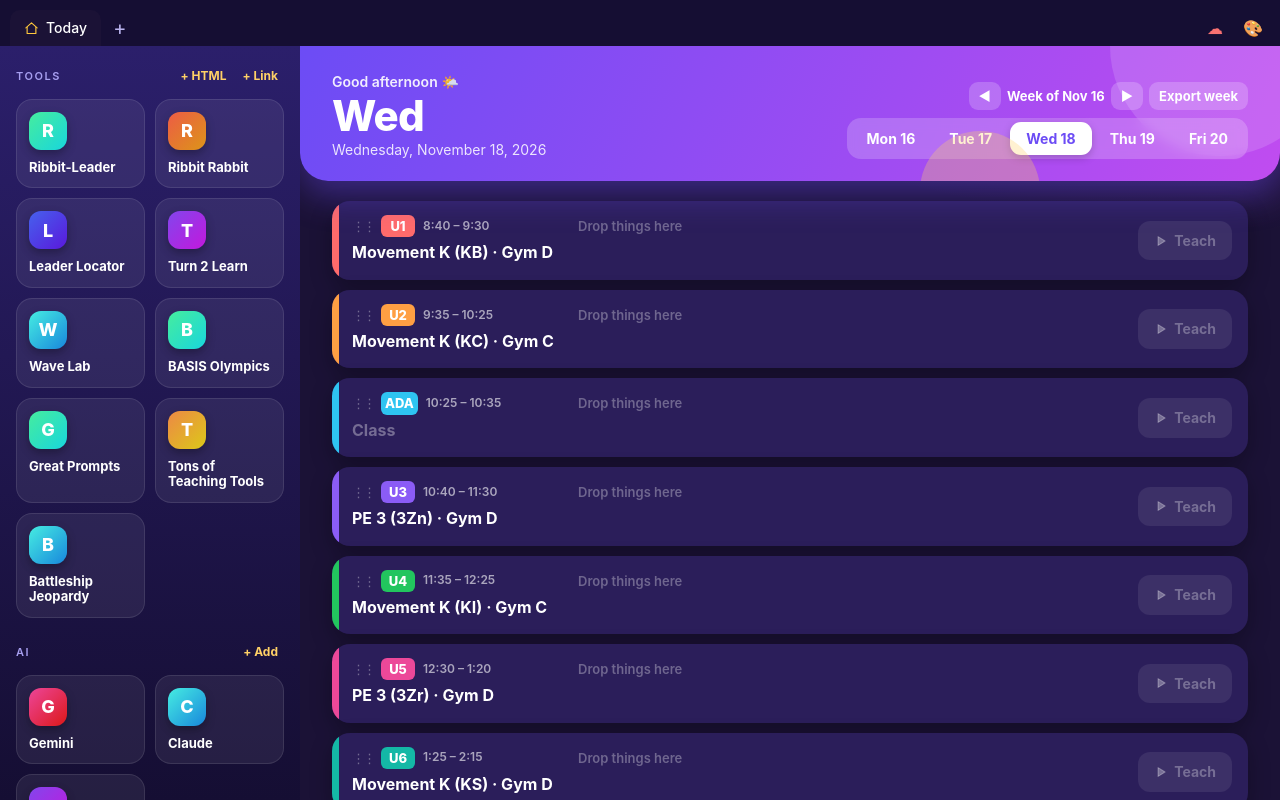
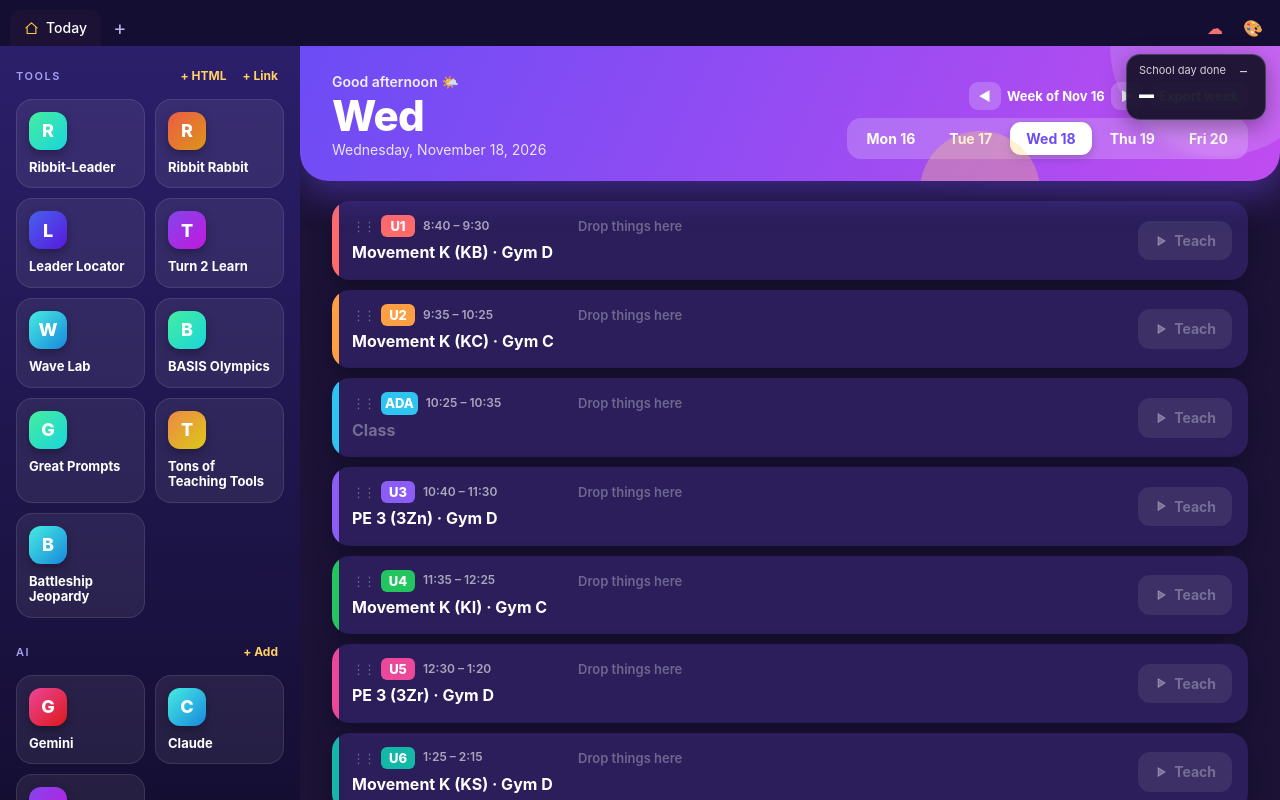
Before and after one commit to mcdanieljordan/Lily-Path-Suite, a website: page index.html in a window 1280 px wide. Drawn offline with nearby package versions, Linux system fonts and the light colour scheme.

Commit message:
Lily Path: follow real clock (today/now/next) and draggable period countdown on every tab

```diff
--- a/app.js
+++ b/app.js
@@ -333,6 +333,64 @@ function markNow() {
     el.classList.toggle('now', !!(isToday && r && mins >= r[0] && mins < r[1]));
   });
 }
+/* ---- now / next: follow the real clock, and a draggable countdown that shows on every Lily Path tab ---- */
+function schedNow() {
+  const d = new Date(), mins = d.getHours() * 60 + d.getMinutes() + d.getSeconds() / 60;
+  if (d.getDay() < 1 || d.getDay() > 5) return null;
+  const rs = S.periods.map(p => ({ p, r: parseRange(p.time) })).filter(x => x.r).sort((x, y) => x.r[0] - y.r[0]);
+  const cur = rs.find(x => mins >= x.r[0] && mins < x.r[1]);
+  const nxt = rs.find(x => x.r[0] > mins);
+  return { mins, cur, nxt };
+}
+let lastNowPid = null;
+function followClock(force) {
+  const n = schedNow(); if (!n) return;
+  const pid = n.cur ? n.cur.p.id : (n.nxt ? 'n' + n.nxt.p.id : 'none');
+  if (!force && pid === lastNowPid) return;
+  lastNowPid = pid;
+  const d = new Date(), editing = document.activeElement && document.activeElement.matches('input,textarea');
+  if (!editing) { S.wk = mondayOf(d); S.day = DAYS[d.getDay() - 1][0]; renderToday(); }
+  document.querySelectorAll(".period.next").forEach(e => e.classList.remove("next"));
+  if (n.nxt) { const e = $(`.period[data-pid="${n.nxt.p.id}"]`); if (e) e.classList.add('next'); }
+  const nowEl = n.cur && $(`.period[data-pid="${n.cur.p.id}"]`);
+  let onToday = true; try { onToday = active === TODAY_TAB; } catch (e) {}
+  if (nowEl && onToday) nowEl.scrollIntoView({ block: 'nearest', behavior: 'smooth' });
+}
+const fmtLeft = s => { s = Math.max(0, Math.ceil(s)); const h = Math.floor(s / 3600), m = Math.floor(s % 3600 / 60), x = s % 60; return (h ? h + ':' + String(m).padStart(2, '0') : m) + ':' + String(x).padStart(2, '0'); };
+(function periodClock() {
+  const el = document.createElement('div'); el.id = 'pclock';
+  el.innerHTML = '<div class="pc-top"><span class="pc-lbl"></span><button class="pc-x" title="Hide">–</button></div><div class="pc-time"></div><div class="pc-next"></div>';
+  document.body.appendChild(el);
+  let pos = null; try { pos = JSON.parse(localStorage.getItem('lily-pclock-pos') || 'null'); } catch (e) {}
+  const place = () => { if (pos) { el.style.left = Math.min(Math.max(0, pos.x), innerWidth - 60) + 'px'; el.style.top = Math.min(Math.max(0, pos.y), innerHeight - 40) + 'px'; el.style.right = 'auto'; } };
+  place(); addEventListener('resize', place);
+  let mini = false; try { mini = localStorage.getItem('lily-pclock-mini') === '1'; } catch (e) {}
+  const applyMini = () => el.classList.toggle('mini', mini);
+  applyMini();
+  el.querySelector('.pc-x').onclick = e => { e.stopPropagation(); mini = !mini; applyMini(); try { localStorage.setItem('lily-pclock-mini', mini ? '1' : '0'); } catch (e2) {} };
+  let dr = null;
+  el.addEventListener('pointerdown', e => { if (e.target.closest('button')) return; const r = el.getBoundingClientRect(); dr = { dx: e.clientX - r.left, dy: e.clientY - r.top }; el.setPointerCapture(e.pointerId); el.classList.add('drag'); });
+  el.addEventListener('pointermove', e => { if (!dr) return; pos = { x: e.clientX - dr.dx, y: e.clientY - dr.dy }; place(); });
+  const end = () => { if (!dr) return; dr = null; el.classList.remove('drag'); try { localStorage.setItem('lily-pclock-pos', JSON.stringify(pos)); } catch (e) {} };
+  el.addEventListener('pointerup', end); el.addEventListener('pointercancel', end);
+  const tick = () => {
+    const n = schedNow(), lbl = el.querySelector('.pc-lbl'), tm = el.querySelector('.pc-time'), nx = el.querySelector('.pc-next');
+    el.classList.remove('low');
+    if (!n || (!n.cur && !n.nxt)) { lbl.textContent = n ? 'School day done' : 'No school today'; tm.textContent = '–'; nx.textContent = ''; return; }
+    if (n.cur) {
+      const left = (n.cur.r[1] - n.mins) * 60; lbl.textContent = n.cur.p.label + ' ends in'; tm.textContent = fmtLeft(left);
+      el.classList.toggle('low', left <= 300);
+      nx.textContent = n.nxt ? 'Next: ' + n.nxt.p.label + (n.nxt.p.cls ? ' · ' + n.nxt.p.cls.split('·')[0].trim() : '') : 'Last period';
+    } else {
+      lbl.textContent = n.nxt.p.label + ' starts in'; tm.textContent = fmtLeft((n.nxt.r[0] - n.mins) * 60);
+      nx.textContent = n.nxt.p.cls ? n.nxt.p.cls.split('·')[0].trim() : '';
+    }
+    followClock(false);
+  };
+  setInterval(tick, 1000); tick();
+})();
+addEventListener('DOMContentLoaded', () => followClock(true));
+setTimeout(() => followClock(true), 400);
 setInterval(markNow, 30000);
 
 function urlItem(u) {
--- a/index.html
+++ b/index.html
@@ -4,7 +4,7 @@
 <meta charset="utf-8">
 <meta name="viewport" content="width=device-width,initial-scale=1">
 <title>Lily Path</title>
-<link rel="stylesheet" href="style.css?v=8">
+<link rel="stylesheet" href="style.css?v=9">
 </head>
 <body>
 <header class="bar" id="bar">
@@ -40,6 +40,6 @@
 
 <div class="ctx" id="ctx" hidden></div>
 <div class="toast" id="toast" hidden></div>
-<script src="app.js?v=13"></script>
+<script src="app.js?v=14"></script>
 </body>
 </html>
--- a/style.css
+++ b/style.css
@@ -358,3 +358,16 @@ body.tabdrag .dropz{display:flex;pointer-events:auto}
 .wknav{display:flex;align-items:center;gap:6px;color:#fff;font-weight:700;font-size:13px}
 .wknav button{background:rgba(255,255,255,.2);color:#fff;border-radius:9px;padding:5px 10px;font-weight:700}
 .wknav button:hover{background:rgba(255,255,255,.34)}
+
+/* floating period countdown */
+#pclock{position:fixed;top:54px;right:14px;z-index:9999;min-width:132px;padding:8px 12px;border-radius:14px;background:rgba(20,16,40,.92);color:#fff;box-shadow:0 6px 22px rgba(0,0,0,.35);border:1.5px solid rgba(255,255,255,.18);cursor:grab;user-select:none;touch-action:none;font-family:inherit}
+#pclock.drag{cursor:grabbing;opacity:.9}
+#pclock .pc-top{display:flex;justify-content:space-between;align-items:center;gap:8px;font-size:11px;opacity:.8}
+#pclock .pc-x{all:unset;cursor:pointer;padding:0 6px;font-size:14px;line-height:1}
+#pclock .pc-time{font-size:30px;font-weight:700;font-variant-numeric:tabular-nums;line-height:1.1}
+#pclock .pc-next{font-size:11px;opacity:.75;max-width:190px;white-space:nowrap;overflow:hidden;text-overflow:ellipsis}
+#pclock.low .pc-time{color:#ff6b6b}
+#pclock.mini{min-width:0;padding:4px 10px}
+#pclock.mini .pc-lbl,#pclock.mini .pc-next{display:none}
+#pclock.mini .pc-time{font-size:18px}
+.period.next{outline:2px dashed var(--c,#888);outline-offset:2px}
```
